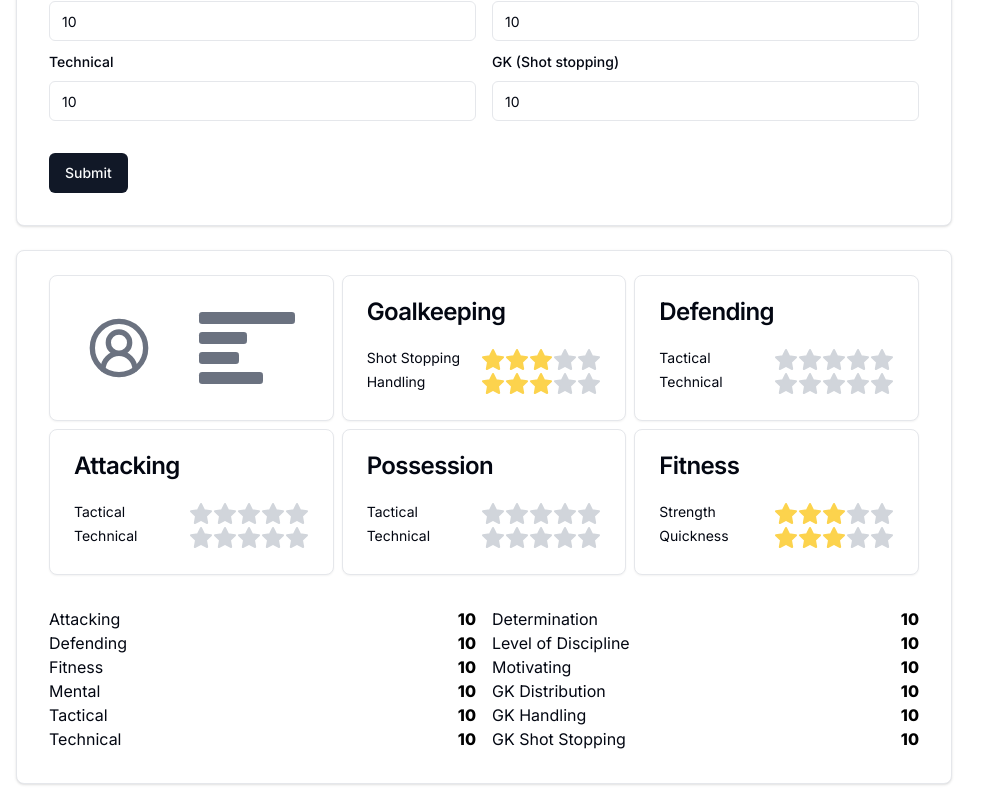
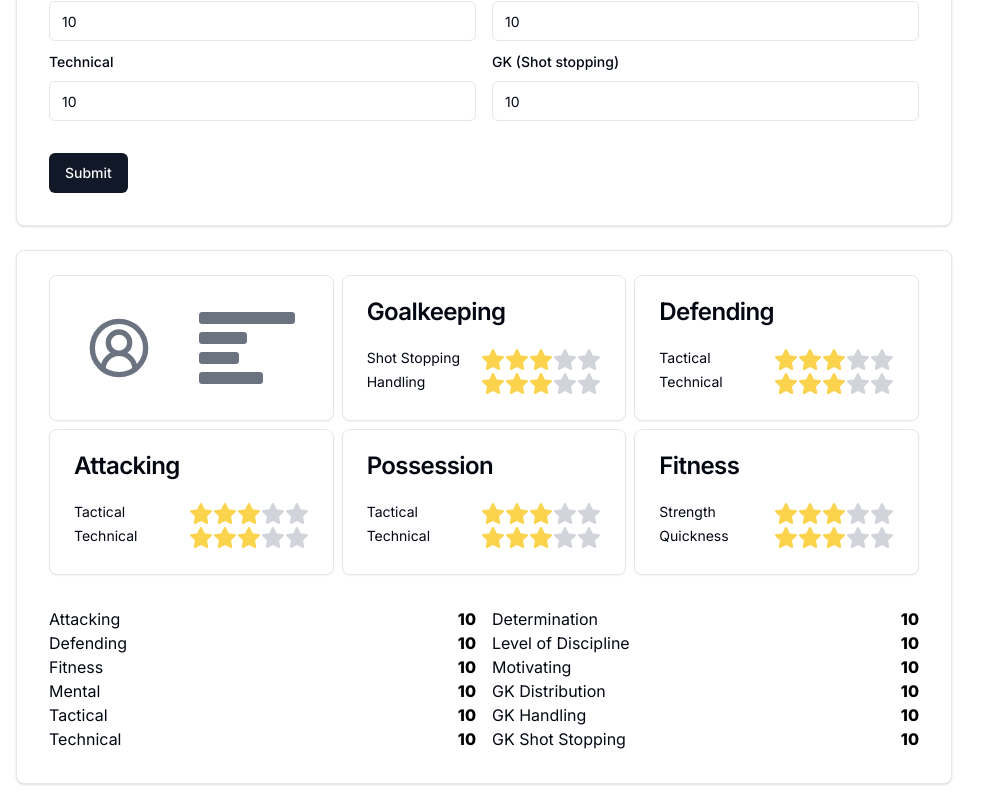
Before and after one commit to robertjohanson93/fm-tools, a Next.js app: page /coaches in a window 1280 px wide. Shown: the part 627-1427 px from the top of the page, without its empty margins (0-999 px from the left). Built offline with nearby package versions, Linux system fonts and the light colour scheme.

Commit message:
fix: formulas for rating calculations

```diff
--- a/src/components/coach-card.tsx
+++ b/src/components/coach-card.tsx
@@ -20,10 +20,10 @@ function CoachCard({ coachingRating, coachingValues }: CoachCardProps) {
     defTechRating,
     fitQuickRating,
     fitStrRating,
+    attTacRating,
+    attTechRating,
     possTacRating,
-    possTechRating,
-    attTacRating,
-    attTechRating
+    possTechRating
   } = coachingRating;
 
   const {
@@ -71,8 +71,8 @@ function CoachCard({ coachingRating, coachingValues }: CoachCardProps) {
             <CardTitle>Defending</CardTitle>
           </CardHeader>
           <CardContent>
-            <CoachRating label='Tactical' value={3} />
-            <CoachRating label='Technical' value={4} />
+            <CoachRating label='Tactical' value={defTacRating} />
+            <CoachRating label='Technical' value={defTechRating} />
           </CardContent>
         </Card>
         <Card>
@@ -80,8 +80,8 @@ function CoachCard({ coachingRating, coachingValues }: CoachCardProps) {
             <CardTitle>Attacking</CardTitle>
           </CardHeader>
           <CardContent>
-            <CoachRating label='Tactical' value={3} />
-            <CoachRating label='Technical' value={4} />
+            <CoachRating label='Tactical' value={attTacRating} />
+            <CoachRating label='Technical' value={attTechRating} />
           </CardContent>
         </Card>
         <Card>
@@ -89,8 +89,8 @@ function CoachCard({ coachingRating, coachingValues }: CoachCardProps) {
             <CardTitle>Possession</CardTitle>
           </CardHeader>
           <CardContent>
-            <CoachRating label='Tactical' value={3} />
-            <CoachRating label='Technical' value={4} />
+            <CoachRating label='Tactical' value={possTacRating} />
+            <CoachRating label='Technical' value={possTechRating} />
           </CardContent>
         </Card>
         <Card>
--- a/src/components/coach-rating.tsx
+++ b/src/components/coach-rating.tsx
@@ -11,30 +11,30 @@ function CoachRating({ label, value }: CoachRatingProps): JSX.Element {
     <div className='flex justify-between'>
       <span className='text-sm'>{label}</span>
       <span className='flex'>
-        {value < 30 ? (
+        {value >= 0 ? (
+          <Star className='fill-amber-300' color='#fcd34d' />
+        ) : (
           <Star className='fill-gray-300' color='#d1d5db' />
+        )}
+        {value >= 20 ? (
+          <Star className='fill-amber-300' color='#fcd34d' />
         ) : (
+          <Star className='fill-gray-300' color='#d1d5db' />
+        )}
+        {value >= 40 ? (
           <Star className='fill-amber-300' color='#fcd34d' />
+        ) : (
+          <Star className='fill-gray-300' color='#d1d5db' />
         )}
-        {value < 90 ? (
+        {value >= 60 ? (
+          <Star className='fill-amber-300' color='#fcd34d' />
+        ) : (
           <Star className='fill-gray-300' color='#d1d5db' />
+        )}
+        {value >= 80 ? (
+          <Star className='fill-amber-300' color='#fcd34d' />
         ) : (
-          <Star className='fill-amber-300' color='#fcd34d' />
-        )}
-        {value < 150 ? (
           <Star className='fill-gray-300' color='#d1d5db' />
-        ) : (
-          <Star className='fill-amber-300' color='#fcd34d' />
-        )}
-        {value < 210 ? (
-          <Star className='fill-gray-300' color='#d1d5db' />
-        ) : (
-          <Star className='fill-amber-300' color='#fcd34d' />
-        )}
-        {value < 270 ? (
-          <Star className='fill-gray-300' color='#d1d5db' />
-        ) : (
-          <Star className='fill-amber-300' color='#fcd34d' />
         )}
       </span>
     </div>
--- a/src/lib/ratingCalculations.ts
+++ b/src/lib/ratingCalculations.ts
@@ -1,43 +1,22 @@
 type CoachingValuesState = Record<string, number>;
 
 export const calculateGkShotRating = (coachingValues: CoachingValuesState) => {
-  const {
-    distribution,
-    handling,
-    shotStopping,
-    tactical,
-    determination,
-    discipline,
-    motivating
-  } = coachingValues;
+  const { shotStopping, determination, discipline, motivating } =
+    coachingValues;
 
   const newValue =
-    distribution +
-    handling +
-    shotStopping * 8 +
-    tactical * 3 +
-    (determination + discipline + motivating * 3);
+    shotStopping * 3 + (determination + discipline + motivating) / 2;
 
   return newValue;
 };
 
 export const calculateGkHandRating = (coachingValues: CoachingValuesState) => {
-  const {
-    distribution,
-    handling,
-    shotStopping,
-    technical,
-    determination,
-    discipline,
-    motivating
-  } = coachingValues;
+  const { distribution, handling, determination, discipline, motivating } =
+    coachingValues;
 
   const newValue =
-    distribution +
-    handling +
-    shotStopping * 8 +
-    technical * 3 +
-    (determination + discipline + motivating * 3);
+    ((distribution + handling) / 2) * 3 +
+    (determination + discipline + motivating) / 2;
 
   return newValue;
 };
@@ -46,39 +25,53 @@ export const calculateDefTacRating = (coachingValues: CoachingValuesState) => {
   const { tactical, defending, determination, discipline, motivating } =
     coachingValues;
 
-  const newValue = tactical * 2 + (determination + discipline + motivating);
+  const newValue =
+    ((tactical + defending) / 2) * 3 +
+    (determination + discipline + motivating) / 2;
 
   return newValue;
 };
 
 export const calculateDefTechRating = (coachingValues: CoachingValuesState) => {
-  const { tactical, determination, discipline, motivating } = coachingValues;
+  const { technical, defending, determination, discipline, motivating } =
+    coachingValues;
 
-  const newValue = tactical * 2 + (determination + discipline + motivating);
+  const newValue =
+    ((technical + defending) / 2) * 3 +
+    (determination + discipline + motivating) / 2;
 
   return newValue;
 };
 
 export const calculateAttTacRating = (coachingValues: CoachingValuesState) => {
-  const { tactical, determination, discipline, motivating } = coachingValues;
+  const { tactical, attacking, determination, discipline, motivating } =
+    coachingValues;
 
-  const newValue = tactical * 2 + (determination + discipline + motivating);
+  const newValue =
+    ((tactical + attacking) / 2) * 3 +
+    (determination + discipline + motivating) / 2;
 
   return newValue;
 };
 
 export const calculateAttTechRating = (coachingValues: CoachingValuesState) => {
-  const { tactical, determination, discipline, motivating } = coachingValues;
+  const { technical, attacking, determination, discipline, motivating } =
+    coachingValues;
 
-  const newValue = tactical * 2 + (determination + discipline + motivating);
+  const newValue =
+    ((technical + attacking) / 2) * 3 +
+    (determination + discipline + motivating) / 2;
 
   return newValue;
 };
 
 export const calculatePossTacRating = (coachingValues: CoachingValuesState) => {
-  const { tactical, determination, discipline, motivating } = coachingValues;
+  const { tactical, mental, determination, discipline, motivating } =
+    coachingValues;
 
-  const newValue = tactical * 2 + (determination + discipline + motivating);
+  const newValue =
+    ((tactical + mental) / 2) * 3 +
+    (determination + discipline + motivating) / 2;
 
   return newValue;
 };
@@ -86,9 +79,12 @@ export const calculatePossTacRating = (coachingValues: CoachingValuesState) => {
 export const calculatePossTechRating = (
   coachingValues: CoachingValuesState
 ) => {
-  const { tactical, determination, discipline, motivating } = coachingValues;
+  const { tactical, mental, determination, discipline, motivating } =
+    coachingValues;
 
-  const newValue = tactical * 2 + (determination + discipline + motivating);
+  const newValue =
+    ((tactical + mental) / 2) * 3 +
+    (determination + discipline + motivating) / 2;
 
   return newValue;
 };
@@ -96,7 +92,7 @@ export const calculatePossTechRating = (
 export const calculateFitStrRating = (coachingValues: CoachingValuesState) => {
   const { fitness, determination, discipline, motivating } = coachingValues;
 
-  const newValue = fitness * 9 + (determination + discipline + motivating) * 2;
+  const newValue = fitness * 3 + (determination + discipline + motivating) / 2;
 
   return newValue;
 };
@@ -106,7 +102,7 @@ export const calculateFitQuickRating = (
 ) => {
   const { fitness, determination, discipline, motivating } = coachingValues;
 
-  const newValue = fitness * 9 + (determination + discipline + motivating) * 2;
+  const newValue = fitness * 3 + (determination + discipline + motivating) / 2;
 
   return newValue;
 };
```
